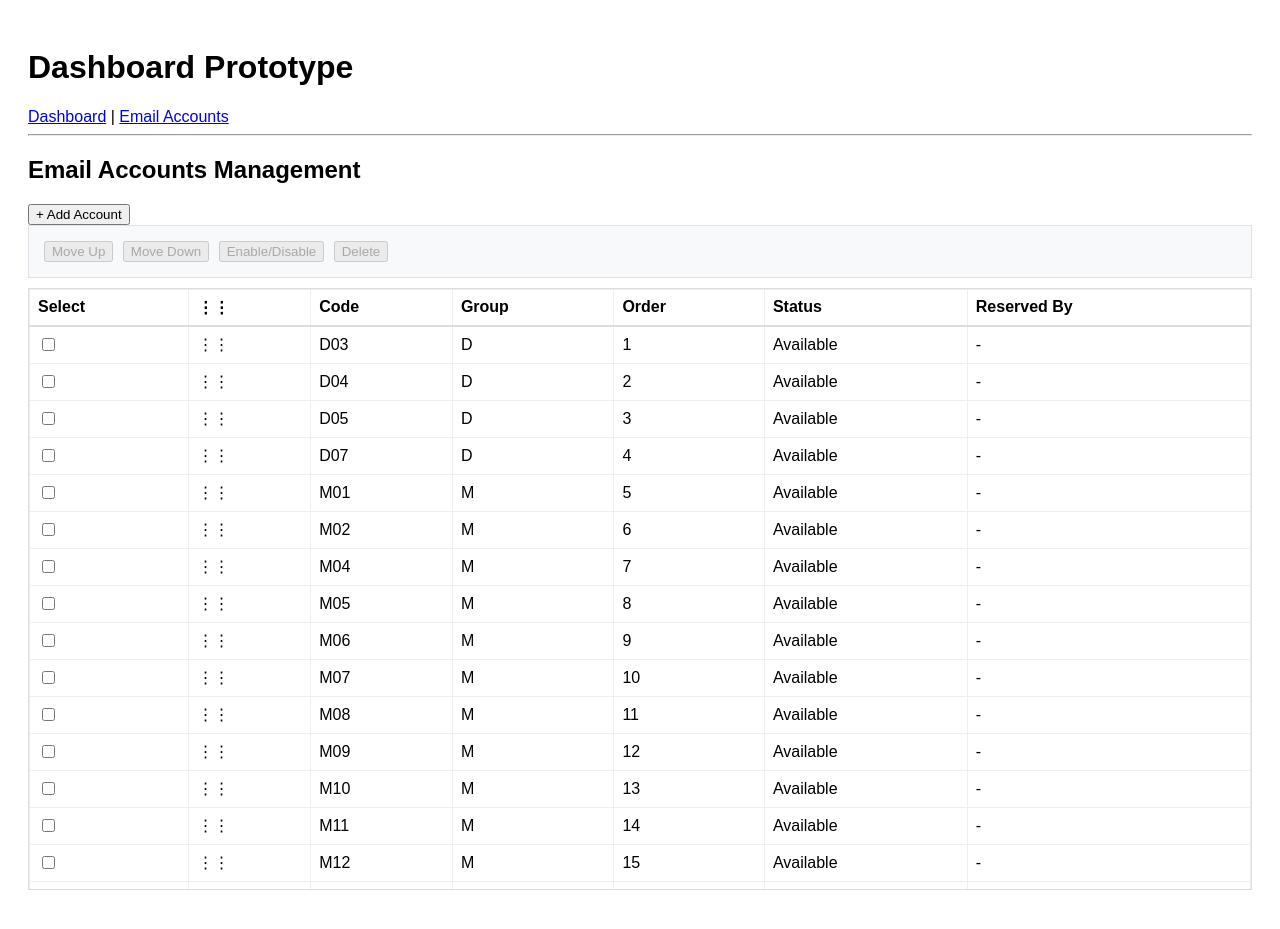
After one commit to dalamaa/Domain_Campaign_Tool, a Flask app: page /email-accounts in a window 1280 px wide. The commit adds this page. Shown: the top 929 px of the page. Run offline with Flask 3, Linux system fonts and the light colour scheme.

Commit message:
aded email account page version 1 with reordering

```diff
--- a/app/routes/dashboard.py
+++ b/app/routes/dashboard.py
@@ -5,3 +5,7 @@ bp = Blueprint('dashboard', __name__)
 @bp.route('/')
 def index():
     return render_template('dashboard.html')
+
+@bp.route('/email-accounts')
+def email_accounts():
+    return render_template('email_accounts.html')
--- a/app/static/css/style.css
+++ b/app/static/css/style.css
@@ -72,3 +72,37 @@ td {
   padding: 8px;
   text-align: left;
 }
+
+.table-container {
+  max-height: 600px;
+  overflow-y: auto;
+  border: 1px solid #ddd;
+}
+thead th {
+  position: sticky;
+  top: 0;
+  background: #fff;
+  border-bottom: 2px solid #ddd;
+  z-index: 1;
+}
+.dragging {
+  opacity: 0.5;
+  background: #e0f7fa;
+}
+tr {
+  cursor: grab;
+}
+tr:active {
+  cursor: grabbing;
+}
+
+.action-bar {
+  padding: 15px;
+  background: #f8f9fa;
+  border: 1px solid #dee2e6;
+  margin-bottom: 10px;
+  display: block;
+}
+.action-bar button {
+  margin-right: 5px;
+}
--- a/app/static/js/prototype.js
+++ b/app/static/js/prototype.js
@@ -65,6 +65,8 @@ const mockEmailAccounts = allEmailCodes.map((code, index) => ({
   reservedFor: null,
 }));
 
+let selectedCodes = new Set();
+
 // 2. Clean Campaigns
 const mockCampaigns = Array.from({ length: 35 }, (_, i) => {
   const groups = ["M", "T", "N", "Y", "Z"];
@@ -95,19 +97,8 @@ const mockCampaigns = Array.from({ length: 35 }, (_, i) => {
   };
 });
 
-// Issue identification:
-// The issue is that the initial mockEmailAccounts setup manually sets state = 'Reserved'
-// for some accounts (index % 5 === 0), but the campaign objects in mockCampaigns
-// were not initialized with `isReserved = true` to match that state.
-// Therefore, the UI renders the button as "Reserve" because isReserved is undefined (falsy),
-// but clicking it triggers a conflict because the accounts are already marked 'Reserved' in mockEmailAccounts.
-
-// Fix: Sync mockCampaigns state with mockEmailAccounts state during initialization.
-
 function syncCampaignStates() {
   mockCampaigns.forEach((c) => {
-    // A campaign is reserved if ALL of its required email blocks are currently in 'Reserved' state
-    // AND 'reservedFor' matches the domain.
     const blocks = c.suggestedBlock;
     const allReserved = blocks.every((code) => {
       const acc = mockEmailAccounts.find((a) => a.code === code);
@@ -117,12 +108,6 @@ function syncCampaignStates() {
   });
 }
 
-// Updated initialization to ensure sync
-syncCampaignStates();
-refreshDashboard();
-
-// UI Logic
-// Fix: Accordion logic
 function toggleAccordion(id) {
   const el = document.getElementById(id);
   el.style.display = el.style.display === "block" ? "none" : "block";
@@ -157,13 +142,11 @@ function openSidePanel(id) {
   if (campaign) showSidePanel(campaign.domain);
 }
 
-// Reservation Logic Toggle
 function reserveBlock(domain) {
   const campaign = mockCampaigns.find((c) => c.domain === domain);
   const isReserved = campaign.isReserved;
 
   if (isReserved) {
-    // Unreserve
     campaign.suggestedBlock.forEach((code) => {
       const acc = mockEmailAccounts.find((a) => a.code === code);
       acc.state = "Available";
@@ -171,7 +154,6 @@ function reserveBlock(domain) {
     });
     campaign.isReserved = false;
   } else {
-    // Reserve
     const conflicts = campaign.suggestedBlock.filter(
       (code) =>
         mockEmailAccounts.find((a) => a.code === code).state === "Reserved",
@@ -192,38 +174,36 @@ function reserveBlock(domain) {
   refreshDashboard();
 }
 
-// 2. Logic to filter and render
-// Fix: Render Logic
+function getSortedAccounts() {
+  return [...mockEmailAccounts].sort((a, b) => a.order - b.order);
+}
+
 function refreshDashboard() {
-  syncCampaignStates(); // Always sync state before rendering
-
-  // 1. Overview
+  syncCampaignStates();
   document.getElementById("total-domains").textContent = mockCampaigns.length;
   document.getElementById("active-campaigns").textContent =
     mockCampaigns.filter((c) => c.status === "Active").length;
   document.getElementById("resting-campaigns").textContent =
     mockCampaigns.filter((c) => c.status === "Resting").length;
 
-  // 2. Email Board
   updateReservationBoard();
   renderSuggestedWork();
 }
 
-// Update the render logic for the Reservation Board to show which campaign holds an account
 function updateReservationBoard() {
   const list = document.getElementById("email-accounts-list");
-  list.innerHTML = mockEmailAccounts
-    .map((acc) => {
-      let display = `<strong>${acc.code}</strong>`;
-      if (acc.reservedFor) {
-        display += `<br><small>${acc.reservedFor}</small>`;
-      }
-      return `<div class="acc-item ${acc.state.toLowerCase()}">${display}</div>`;
-    })
+  if (!list) return;
+  list.innerHTML = getSortedAccounts()
+    .map(
+      (acc) => `
+        <div class="acc-item ${acc.state.toLowerCase()}">
+            <strong>${acc.code}</strong><br>
+            <small>${acc.reservedFor || acc.state}</small>
+        </div>
+    `,
+    )
     .join("");
 }
-
-// Render Suggested Work Sections with Toggle Logic
 function renderSuggestedWork() {
   const categories = [
     { id: "first-followup", action: "First Follow-up" },
@@ -234,6 +214,7 @@ function renderSuggestedWork() {
   categories.forEach((cat) => {
     const container = document.getElementById(cat.id);
     const data = mockCampaigns.filter((c) => c.action === cat.action);
+    if (!container) return;
     container.innerHTML = `<table>
             <tr><th>Domain</th><th>Block</th><th>Action</th></tr>
             ${data
@@ -254,5 +235,158 @@ function renderSuggestedWork() {
   });
 }
 
-// Refresh call at end of file
+function renderEmailTable() {
+  const body = document.querySelector("#email-table-body");
+  if (!body) return; // Only run if we are on the right page
+  const sorted = getSortedAccounts();
+  body.innerHTML = sorted
+    .map(
+      (acc) => `
+    <tr data-code="${acc.code}" draggable="true">
+        <td><input type="checkbox" ${selectedCodes.has(acc.code) ? "checked" : ""} onchange="toggleSelection('${acc.code}')"></td>
+        <td class="drag-handle">⋮⋮</td>
+        <td>${acc.code}</td>
+        <td>${acc.group}</td>
+        <td>${acc.order}</td>
+        <td>${acc.state}</td>
+        <td>${acc.reservedFor || "-"}</td>
+    </tr>
+`,
+    )
+    .join("");
+
+  // Re-enable action bar visibility based on selection
+  updateActionBar();
+  makeDraggable();
+}
+
+// Ensure init logic runs only once
+if (document.querySelector("#email-table-body")) {
+  renderEmailTable();
+}
+
+function toggleSelection(code) {
+  if (selectedCodes.has(code)) selectedCodes.delete(code);
+  else selectedCodes.add(code);
+  updateActionBar();
+}
+
+// Ensure the action bar starts hidden
+document.addEventListener("DOMContentLoaded", () => {
+  const bar = document.getElementById("action-bar");
+  if (bar) bar.style.display = "block";
+});
+
+// Update Action Bar logic
+function updateActionBar() {
+  const bar = document.getElementById("action-bar");
+  if (!bar) return;
+
+  // Always keep block display
+  bar.style.display = "block";
+
+  const count = selectedCodes.size;
+  const moveUp = document.getElementById("move-up-btn");
+  const moveDown = document.getElementById("move-down-btn");
+  const editBtn = document.getElementById("edit-btn");
+  const delBtn = document.getElementById("delete-btn");
+
+  if (moveUp) moveUp.disabled = count !== 1;
+  if (moveDown) moveDown.disabled = count !== 1;
+  if (editBtn) editBtn.disabled = count === 0;
+  if (delBtn) delBtn.disabled = count === 0;
+}
+
+function makeDraggable() {
+  const rows = document.querySelectorAll("#email-table-body tr");
+  rows.forEach((row) => {
+    row.addEventListener("dragstart", (e) => {
+      e.target.classList.add("dragging");
+      e.dataTransfer.setData("text/plain", e.target.dataset.code);
+    });
+    row.addEventListener("dragend", (e) =>
+      e.target.classList.remove("dragging"),
+    );
+  });
+
+  const tbody = document.querySelector("#email-table-body");
+  tbody.addEventListener("dragover", (e) => {
+    e.preventDefault();
+    const dragging = document.querySelector(".dragging");
+    const afterElement = getDragAfterElement(tbody, e.clientY);
+    if (afterElement == null) {
+      tbody.appendChild(dragging);
+    } else {
+      tbody.insertBefore(dragging, afterElement);
+    }
+  });
+
+  tbody.addEventListener("drop", (e) => {
+    updateOrderFromDOM();
+  });
+}
+
+function getDragAfterElement(container, y) {
+  const draggableElements = [
+    ...container.querySelectorAll("tr:not(.dragging)"),
+  ];
+  return draggableElements.reduce(
+    (closest, child) => {
+      const box = child.getBoundingClientRect();
+      const offset = y - box.top - box.height / 2;
+      if (offset < 0 && offset > closest.offset) {
+        return { offset: offset, element: child };
+      } else {
+        return closest;
+      }
+    },
+    { offset: Number.NEGATIVE_INFINITY },
+  ).element;
+}
+
+function updateOrderFromDOM() {
+  const rows = document.querySelectorAll("#email-table-body tr");
+  rows.forEach((row, index) => {
+    const code = row.dataset.code;
+    const account = mockEmailAccounts.find((a) => a.code === code);
+    account.order = index + 1;
+  });
+  mockEmailAccounts.sort((a, b) => a.order - b.order);
+  renderEmailTable();
+}
+
+function bulkToggle() {
+  selectedCodes.forEach((code) => {
+    const acc = mockEmailAccounts.find((a) => a.code === code);
+    acc.state = acc.state === "Disabled" ? "Available" : "Disabled";
+  });
+  selectedCodes.clear();
+  updateActionBar();
+  renderEmailTable();
+}
+
+function bulkDelete() {
+  selectedCodes.forEach((code) => {
+    const idx = mockEmailAccounts.findIndex((a) => a.code === code);
+    if (idx !== -1) mockEmailAccounts.splice(idx, 1);
+  });
+  selectedCodes.clear();
+  updateActionBar();
+  renderEmailTable();
+}
+
+function bulkMove(dir) {
+  const code = Array.from(selectedCodes)[0];
+  const idx = mockEmailAccounts.findIndex((a) => a.code === code);
+  const newIdx = idx + dir;
+  if (newIdx >= 0 && newIdx < mockEmailAccounts.length) {
+    [mockEmailAccounts[idx].order, mockEmailAccounts[newIdx].order] = [
+      mockEmailAccounts[newIdx].order,
+      mockEmailAccounts[idx].order,
+    ];
+    mockEmailAccounts.sort((a, b) => a.order - b.order);
+    renderEmailTable();
+  }
+}
+
 refreshDashboard();
--- a/app/templates/base.html
+++ b/app/templates/base.html
@@ -7,6 +7,11 @@
 </head>
 <body>
     <h1>Dashboard Prototype</h1>
+    <nav>
+        <a href="{{ url_for('dashboard.index') }}">Dashboard</a> |
+        <a href="{{ url_for('dashboard.email_accounts') }}">Email Accounts</a>
+    </nav>
+    <hr>
     <div id="content">
         {% block content %}{% endblock %}
     </div>
--- /dev/null
+++ b/app/templates/email_accounts.html
@@ -0,0 +1,111 @@
+{% extends 'base.html' %} {% block content %}
+<div class="email-management">
+  <h2>Email Accounts Management</h2>
+  <div class="actions">
+    <button onclick="addNewAccount()">+ Add Account</button>
+  </div>
+  <div class="action-bar" id="action-bar" style="display: block">
+    <button id="move-up-btn" onclick="bulkMove(-1)" disabled>Move Up</button>
+    <button id="move-down-btn" onclick="bulkMove(1)" disabled>Move Down</button>
+    <button id="edit-btn" onclick="bulkToggle()" disabled>
+      Enable/Disable
+    </button>
+    <button id="delete-btn" onclick="bulkDelete()" disabled>Delete</button>
+  </div>
+  <div class="table-container">
+    <table id="email-table">
+      <thead>
+        <tr>
+          <th>Select</th>
+          <th>⋮⋮</th>
+          <th>Code</th>
+          <th>Group</th>
+          <th>Order</th>
+          <th>Status</th>
+          <th>Reserved By</th>
+        </tr>
+      </thead>
+      <tbody id="email-table-body">
+        <!-- Rendered by JS -->
+      </tbody>
+    </table>
+  </div>
+</div>
+
+<script src="{{ url_for('static', filename='js/prototype.js') }}"></script>
+<script>
+  let selectedCodes = new Set();
+
+  function toggleSelection(code) {
+    if (selectedCodes.has(code)) selectedCodes.delete(code);
+    else selectedCodes.add(code);
+    updateActionBar();
+    renderEmailTable();
+  }
+
+  function updateActionBar() {
+    const count = selectedCodes.size;
+    document.getElementById("move-up-btn").disabled = count !== 1;
+    document.getElementById("move-down-btn").disabled = count !== 1;
+    document.getElementById("edit-btn").disabled = count === 0;
+    document.getElementById("delete-btn").disabled = count === 0;
+  }
+
+  function renderEmailTable() {
+    const body = document.getElementById("email-table-body");
+    if (!body) return;
+    // Sort by order
+    const sorted = [...mockEmailAccounts].sort((a, b) => a.order - b.order);
+
+    body.innerHTML = sorted
+      .map(
+        (acc) => `
+            <tr data-code="${acc.code}" draggable="true" class="${selectedCodes.has(acc.code) ? "selected" : ""}">
+                <td><input type="checkbox" ${selectedCodes.has(acc.code) ? "checked" : ""} onchange="toggleSelection('${acc.code}')"></td>
+                <td class="drag-handle">⋮⋮</td>
+                <td>${acc.code}</td>
+                <td>${acc.group}</td>
+                <td>${acc.order}</td>
+                <td>${acc.state}</td>
+                <td>${acc.reservedFor || "-"}</td>
+            </tr>
+        `,
+      )
+      .join("");
+
+    updateActionBar();
+    makeDraggable(); // Re-initialize dragging after render
+  }
+  function toggleAccount(code) {
+    const acc = mockEmailAccounts.find((a) => a.code === code);
+    acc.state = acc.state === "Disabled" ? "Available" : "Disabled";
+    renderEmailTable();
+  }
+
+  function removeAccount(code) {
+    const idx = mockEmailAccounts.findIndex((a) => a.code === code);
+    mockEmailAccounts.splice(idx, 1);
+    selectedCodes.delete(code);
+    updateActionBar();
+    renderEmailTable();
+  }
+
+  function moveAccount(code, dir) {
+    const idx = mockEmailAccounts.findIndex((a) => a.code === code);
+    const newIdx = idx + dir;
+    if (newIdx >= 0 && newIdx < mockEmailAccounts.length) {
+      // Swap orders
+      const temp = mockEmailAccounts[idx].order;
+      mockEmailAccounts[idx].order = mockEmailAccounts[newIdx].order;
+      mockEmailAccounts[newIdx].order = temp;
+
+      // Sort to maintain order integrity
+      mockEmailAccounts.sort((a, b) => a.order - b.order);
+      renderEmailTable();
+    }
+  }
+
+  // Initial render
+  renderEmailTable();
+</script>
+{% endblock %}
```
